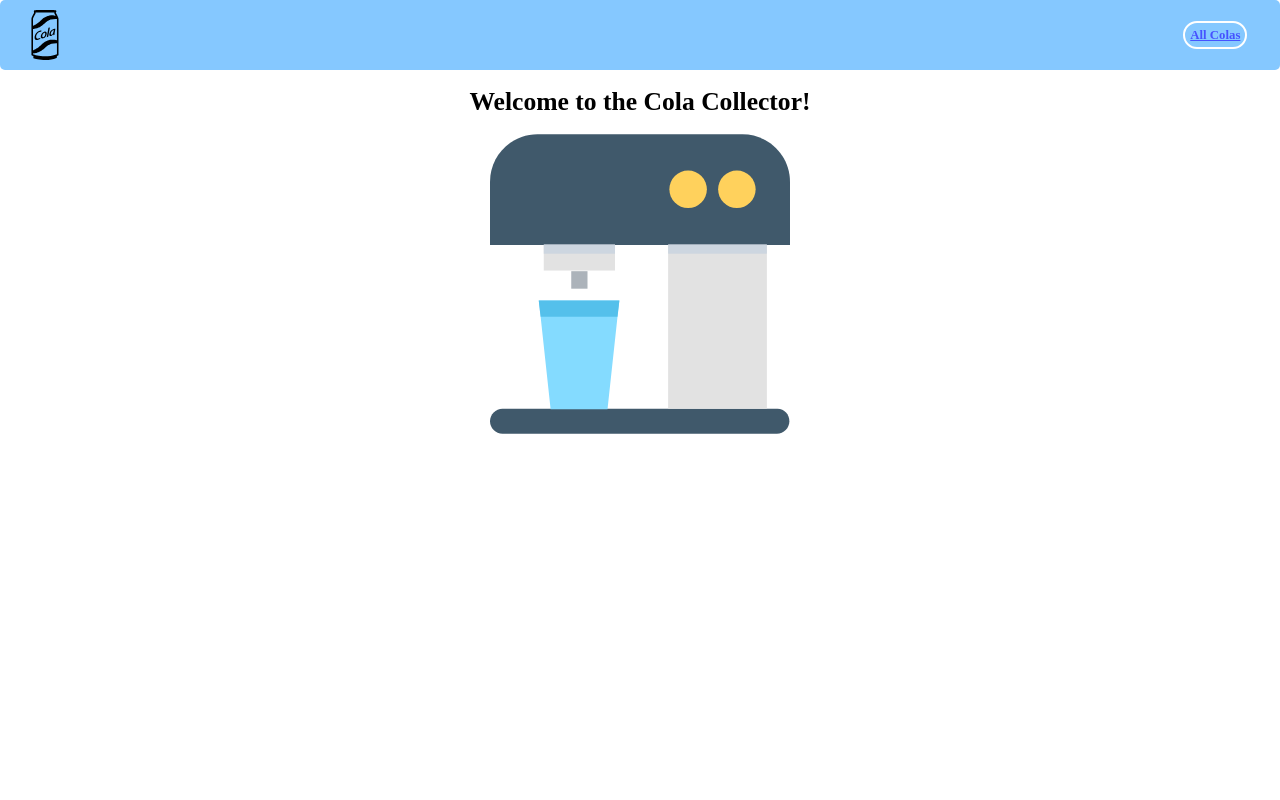
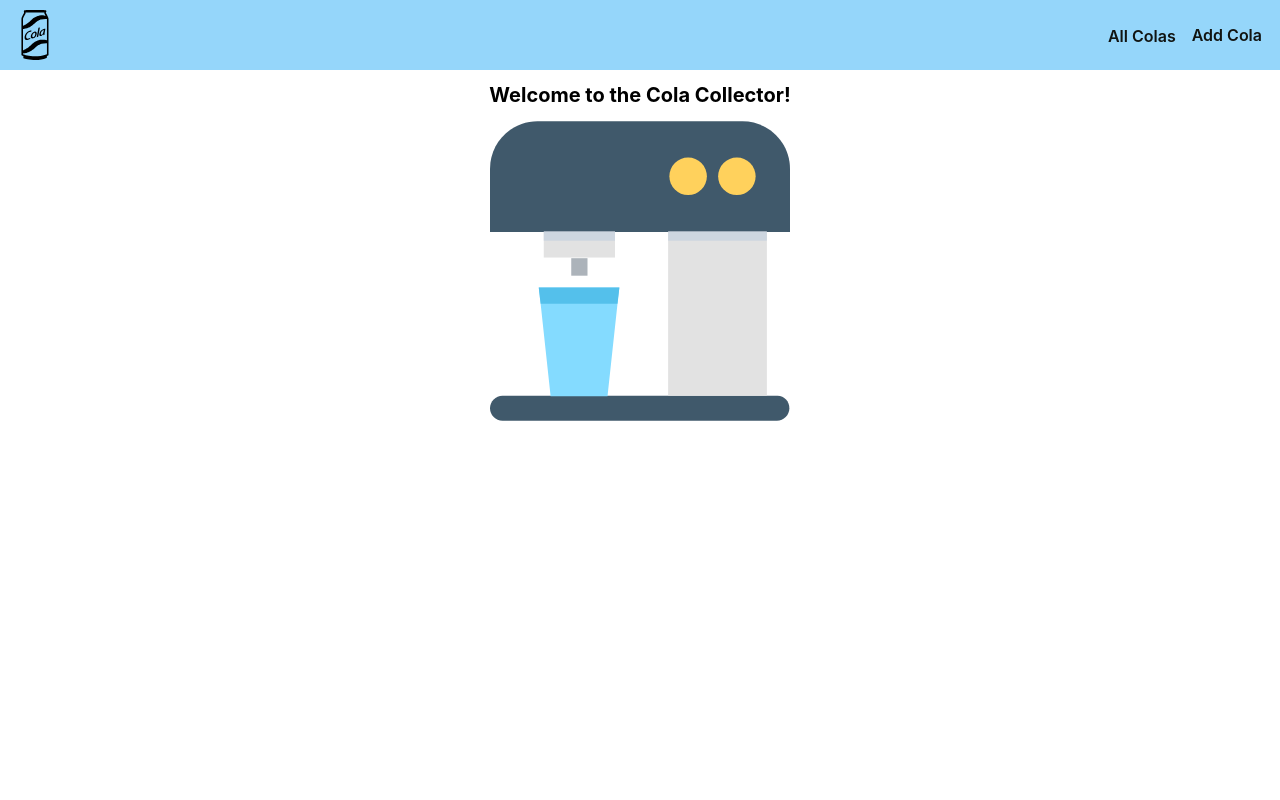
Before and after one commit to red-dmacedo/django-crud-app-lab, a Django app: page / in a window 1280 px wide. Run offline with Django 5.2, Linux system fonts and the light colour scheme; the page is wider than the window, and the part outside it is not shown.

```diff
--- a/colacollector/settings.py
+++ b/colacollector/settings.py
@@ -121,3 +121,9 @@ STATIC_URL = 'static/'
 # https://docs.djangoproject.com/en/5.2/ref/settings/#default-auto-field
 
 DEFAULT_AUTO_FIELD = 'django.db.models.BigAutoField'
+
+CACHES = {
+    'default': {
+        'BACKEND': 'django.core.cache.backends.dummy.DummyCache',
+    }
+}
--- a/main_app/static/css/base.css
+++ b/main_app/static/css/base.css
@@ -1,53 +1,62 @@
-/* ===== Elements ===== */
-body {
-  display: block;
-  font-size: 80%;
-  margin: 0px;
+html {
   box-sizing: border-box;
-  --link-color: rgb(70, 82, 255);
-  --nav-bg: rgb(133, 200, 255);
-  --card-border-radius: 10px;
 }
 
+*::before,
+*::after {
+  box-sizing: inherit;
+}
+
+:root {
+  font-size: 62.5%;
+}
+
+body {
+  margin: 0;
+  display: flex;
+  flex-direction: column;
+  align-items: center;
+  font-family: -apple-system, BlinkMacSystemFont, 'Segoe UI', 'Roboto',
+    'Oxygen', 'Ubuntu', 'Cantarell', 'Fira Sans', 'Droid Sans',
+    'Helvetica Neue', sans-serif;
+  min-height: 100vh;
+  --nav-bg: rgba(104, 197, 248, 0.7);
+  --nav-bg-ff: rgba(104, 197, 248, 0.9);
+  --borders: rgb(36, 116, 248) solid 2px;
+  --text-color: rgb(17, 20, 17);
+  --link-hover-color: rgb(16, 56, 158);
+  --button-bg: rgb(245, 245, 245);
+  --button-bg-hover: rgb(226, 226, 226);
+  --submit: rgb(26, 128, 0);
+  --warn: rgb(255, 102, 0);
+  --danger: rgb(220, 20, 30);
+  --secondary: rgb(57, 57, 57);
+  --card-box-shadow: 5px 5px 6px -1px #aaa;
+  --font-xtreme: 4.2rem;
+  --font-xxl: 3.6rem;
+  --font-xl: 2.4rem;
+  --font-l: 1.8rem;
+  --font-reg: 1.6rem;
+  --card-border-radius: 6px;
+}
+
+/* ===== Elements ===== */
 header {
-  display: grid;
-  grid-template-columns: 33% 33% 33%;
-  grid-template-rows: 100%;
+  display: flex;
+  flex-direction: row;
+  justify-content: space-between;
   height: 50px;
-  border-radius: 5px;
+  width: 100%;
+  border-bottom: 2px solid var(--borders);
   background-color: var(--nav-bg);
   margin: 0px;
   padding: 10px;
 }
 
-nav {
-  grid-area: 1 / 3 / 2 / 4;
-  display: flex;
-  justify-content: flex-end;
-}
-
-nav ul {
-  list-style: none;
-  display: flex;
-  flex-direction: row;
-  justify-content: end;
-  align-items: center;
-  gap: 10px;
-  max-height: 100%;
-  box-sizing: border-box;
-  padding-right: 10px;
-}
-
-nav ul li a {
-  border: 2px solid white;
-  border-radius: 20px;
-  padding: 5px;
-  color: var(--link-color);
-  font-weight: bold;
-}
-
-nav ul li a:hover {
-  background-color: white;
+a {
+  display: block;
+  height: 100%;
+  aspect-ratio: 1/1;
 }
 
 a img {
@@ -56,15 +65,43 @@ a img {
   object-fit: cover;
 }
 
-.header-logo-container {
-  padding-left: 10px;
+nav {
+  margin: 10px;
+}
+
+ul {
+  margin: 0;
+  list-style: none;
+  padding: 0;
+}
+
+main {
+  width: 100%;
+  padding: 0 10px;
+}
+
+nav a {
+  text-decoration: none;
+  color: var(--text-color);
+  font-weight: 600;
+  font-size: 16px;
+}
+
+nav a:hover {
+  color: var(--link-hover-color);
+}
+
+nav ul {
+  display: flex;
+  align-items: center;
+  justify-content: center;
+  flex-wrap: wrap;
+}
+
+nav li {
+  padding: 5px 8px;
 }
 /* ===== Classes ===== */
-.header-logo-container a {
-  display: block;
-  height: 100%;
-  aspect-ratio: 1/1;
-}
 
 .center {
   display: flex;
--- a/main_app/templates/base.html
+++ b/main_app/templates/base.html
@@ -24,6 +24,9 @@
           <li>
             <a href="{% url 'cola-index' %}">All Colas</a>
           </li>
+          <li>
+            <a href="{% url 'cola-create' %}">Add Cola</a>
+          </li>
         </ul>
       </nav>
     </header>
--- a/main_app/urls.py
+++ b/main_app/urls.py
@@ -3,6 +3,10 @@ from . import views
 
 urlpatterns = [
     path('', views.home, name='home'),
-    path('colas/', views.cola_index, name='cola-index'),
-    # path('colas/<int:cat_id>/', views.cola_detail, name='cola-detail'),
+    # path('colas/', views.cola_index, name='cola-index'),
+    path('colas/', views.ColaIndex.as_view(), name='cola-index'),
+    path('colas/create/', views.ColaCreate.as_view(), name='cola-create'),
+    path('colas/<int:pk>/', views.ColaDetail.as_view(), name='cola-detail'),
+    path('colas/<int:pk>/update/', views.ColaUpdate.as_view(), name='cola-update'),
+    path('colas/<int:pk>/delete/', views.ColaDelete.as_view(), name='cola-delete'),
 ]
--- a/main_app/views.py
+++ b/main_app/views.py
@@ -1,15 +1,26 @@
 from django.shortcuts import render
+from django.views.generic import ListView, DetailView
+from django.views.generic.edit import CreateView, UpdateView, DeleteView
 from .models import Cola
 
 # Create your views here.
 def home(request):
     return render(request, 'home.html')
 
-def cola_index(request):
-    cola = Cola.objects.all()
-    # return render(<req>, <view>, <Object>)
-    return render(request, 'cola/index.html', {'cola': cola})
+class ColaIndex(ListView):
+    model = Cola
 
-def cola_detail(request, cola_id):
-    cola = Cola.objects.get(id=cola_id)
-    return render(request, 'cola/detail.html', {'cola': cola})
+class ColaDetail(DetailView):
+    model = Cola
+
+class ColaCreate(CreateView):
+    model = Cola
+    fields = '__all__'
+
+class ColaUpdate(UpdateView):
+    model = Cola
+    fields = '__all__'
+
+class ColaDelete(DeleteView):
+    model = Cola
+    success_url = '/colas/'
```
Also changed, not shown: other parts of main_app/static/css/base.css (+11 -0 lines), main_app/models.py (+46 -1 lines), main_app/static/css/cola_confirm_delete.css (added, +7 -0 lines), main_app/static/css/cola_detail.css (added, +38 -0 lines), main_app/static/css/cola_list.css (added, +15 -0 lines), main_app/templates/colas/index.html (deleted, +0 -17 lines), main_app/templates/main_app/cola_confirm_delete.html (added, +20 -0 lines), main_app/templates/main_app/cola_detail.html (added, +30 -0 lines), main_app/templates/main_app/cola_form.html (added, +22 -0 lines), main_app/templates/main_app/cola_list.html (added, +36 -0 lines), main_app/migrations/0001_initial.py (added), main_app/migrations/0002_ingredient_cola_ingredients.py (added), main_app/migrations/0003_remove_cola_ingredients_alter_ingredient_name_and_more.py (added), main_app/static/css/cola_form.css (added), 2 more files.
